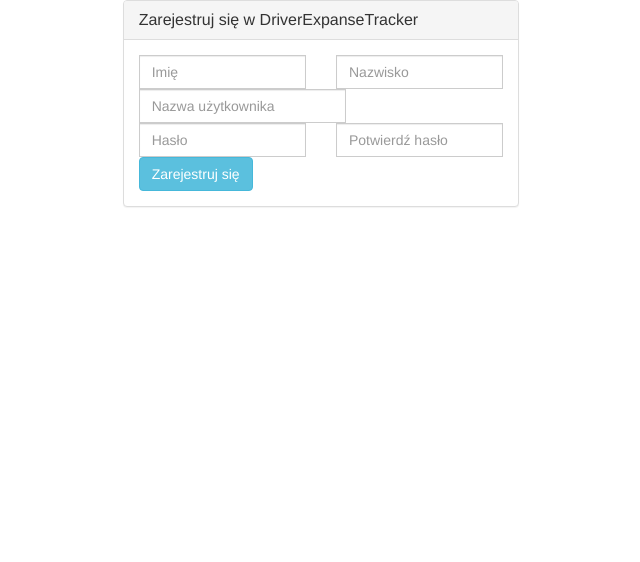
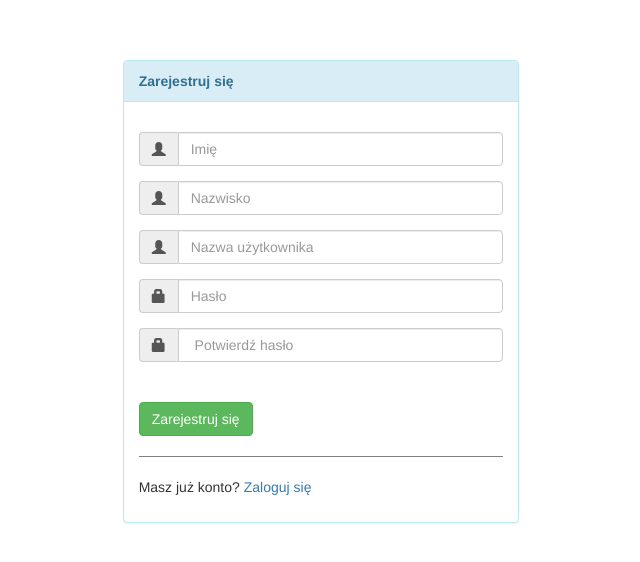
Before and after one commit to MAq2402/DriverExpansesTracker.FrontEnd, an Angular app in the folder DriverExpansesTracker/: page /register in a window 1280 px wide. Shown: the top 562 px of the page, without its empty margins (319-959 px from the left). Built offline with nearby package versions, Linux system fonts and the light colour scheme.

Commit message:
create journey added

```diff
--- a/DriverExpansesTracker/src/app/app.module.ts
+++ b/DriverExpansesTracker/src/app/app.module.ts
@@ -11,6 +11,7 @@ import { HttpClientModule } from '@angular/common/http';
 import {HttpModule} from '@angular/http';
 import { HomeComponent } from './home/home.component';
 import { AuthGuard } from './guards/auth.guard';
+import { CreateJourneyComponent } from './create-journey/create-journey.component';
 
 @NgModule({
   declarations: [
@@ -18,7 +19,8 @@ import { AuthGuard } from './guards/auth.guard';
     LoginComponent,
     NavComponent,
     RegisterComponent,
-    HomeComponent
+    HomeComponent,
+    CreateJourneyComponent
   ],
   imports: [
     BrowserModule,
--- /dev/null
+++ b/DriverExpansesTracker/src/app/create-journey/create-journey.component.css
@@ -0,0 +1,7 @@
+/*removing arrows*/
+input::-webkit-outer-spin-button,
+input::-webkit-inner-spin-button {
+    /* display: none; <- Crashes Chrome on hover */
+    -webkit-appearance: none;
+    margin: 0; /* <-- Apparently some margin are still there even though it's hidden */
+}
--- /dev/null
+++ b/DriverExpansesTracker/src/app/create-journey/create-journey.component.html
@@ -0,0 +1,69 @@
+<form>
+  <div class="form-group">
+    <div class="panel panel-primary">
+      <div class="panel-heading">Stwórz podróż</div>
+      <div class="panel-body">
+
+        <label for="car">Wybierz samochód</label>
+        <select id="car" class="form-control">...</select>
+
+        <div id="journey">
+          <div class="row">
+
+            <div class="col-sm-6">
+              <label for="start">Początek</label>
+              <div class="input-group">
+                <input type="text" class="form-control" id="start" aria-describedby="basic-addon3">
+              </div>
+            </div>
+
+            <div class="col-sm-6">
+              <label for="destination">Cel</label>
+              <div class="input-group">
+                <input type="text" class="form-control" id="destination" aria-describedby="basic-addon3">
+              </div>
+            </div>
+
+          </div>
+
+          <div class="row">
+            <div class="col-sm-6">
+              <label for="length">Długość trasy w kilometrach</label>
+              <div class="input-group">
+                <input type="number" class="form-control" id="length" aria-describedby="basic-addon3">
+              </div>
+            </div>
+            <div class="col-sm-6">
+              <label for="price">Cena za litr</label>
+              <div class="input-group">
+                <input type="number" class="form-control" id="price" aria-describedby="basic-addon3">
+              </div>
+            </div>
+          </div>
+
+          <div id="passengerRoutes">
+            <label for="passenger1">Pasażer</label>
+            <div class="input-group">
+              <input type="text" class="form-control" id="passenger1" aria-describedby="basic-addon3">
+            </div>
+            <label for="passangerStart1">Początek</label>
+            <div class="input-group">
+              <input type="text" class="form-control" id="passangerStart1" aria-describedby="basic-addon3">
+            </div>
+            <label for="passengerRouteLength1">Przejechana odległość</label>
+            <div class="input-group">
+              <input type="text" class="form-control" id="passengerRouteLength1" aria-describedby="basic-addon3">
+            </div>
+
+          </div>
+        </div>
+
+      </div>
+      <div class="panel-footer">
+          <div class="form-group">
+                <button type="submit" class="btn btn-primary">Stwórz</button>
+            </div>
+      </div>
+    </div>
+  </div>
+</form>
--- /dev/null
+++ b/DriverExpansesTracker/src/app/create-journey/create-journey.component.ts
@@ -0,0 +1,15 @@
+import { Component, OnInit } from '@angular/core';
+
+@Component({
+  selector: 'app-create-journey',
+  templateUrl: './create-journey.component.html',
+  styleUrls: ['./create-journey.component.css']
+})
+export class CreateJourneyComponent implements OnInit {
+
+  constructor() { }
+
+  ngOnInit() {
+  }
+
+}
--- a/DriverExpansesTracker/src/app/home/home.component.html
+++ b/DriverExpansesTracker/src/app/home/home.component.html
@@ -1,2 +1,10 @@
 <app-nav></app-nav>
-<h1>Welcome</h1>
+<div class="container-fluid">
+  <div class="row">
+    <div class="col-sm-5">
+        <app-create-journey></app-create-journey>
+    </div>
+
+  </div>
+
+</div>
--- a/DriverExpansesTracker/src/app/login/login.component.html
+++ b/DriverExpansesTracker/src/app/login/login.component.html
@@ -24,11 +24,15 @@
                 <span class="input-group-addon" id="basic-addon1">
                   <span class="glyphicon glyphicon-lock" aria-hidden="true"></span>
                 </span>
-                <input name="password" [(ngModel)]='credentials.password' type="text" class="form-control" placeholder="Username" aria-describedby="basic-addon1">
+                <input name="password" [(ngModel)]='credentials.password' type="password" class="form-control" placeholder="Username" aria-describedby="basic-addon1">
               </div>
 
               <div id="login-btn">
                 <button type="submit" class="btn btn-success">Zaloguj</button>
+              </div>
+
+              <div>
+                <label>{{message}}</label>
               </div>
           </form>
               <hr />
--- a/DriverExpansesTracker/src/app/login/login.component.ts
+++ b/DriverExpansesTracker/src/app/login/login.component.ts
@@ -16,7 +16,10 @@ export class LoginComponent implements OnInit {
     userName: '',
     password: ''
   };
+
+  message: string;
   ngOnInit() {
+    this.userService.currentMessage.subscribe(res => this.message = res);
   }
   loginUser() {
     this.authService.login(this.credentials).subscribe(
--- a/DriverExpansesTracker/src/app/register/register.component.css
+++ b/DriverExpansesTracker/src/app/register/register.component.css
@@ -0,0 +1,30 @@
+
+.panel-heading{
+  text-align: left;
+  font-weight: bold;
+}
+#firstName-input{
+  margin-top:15px;
+}
+#lastName-input{
+  margin-top: 15px;
+}
+#userName-input{
+  margin-top:15px;
+}
+#password-input{
+  margin-top: 15px;
+}
+#confirmPassword-input{
+  margin-top:15px;
+}
+#login-btn{
+  margin-top: 40px;
+  text-align: left;
+}
+hr{
+  border-top-color: gray;
+}
+.panel{
+  margin-top:60px;
+}
--- a/DriverExpansesTracker/src/app/register/register.component.html
+++ b/DriverExpansesTracker/src/app/register/register.component.html
@@ -1,51 +1,61 @@
 <div class="container-fluid">
   <div class="row">
-    <div class="col-sm-4"></div>
     <div class="col-sm-4">
-      <div class="panel panel-default">
+
+    </div>
+
+    <div class="col-sm-4">
+      <div class="panel panel-info">
+
         <div class="panel-heading">
-          <h3 class="panel-title">Zarejestruj się w DriverExpanseTracker</h3>
+          <span>Zarejestruj się</span>
         </div>
+
         <div class="panel-body">
-          <form>
-            <div class="row">
-              <div class="col-sm-6">
-                <div class="input-group ">
-                  <input type="text" class="form-control col-sm-3 " placeholder="Imię" aria-describedby="basic-addon1">
-                </div>
-              </div>
-              <div class="col-sm-6">
-                <div class="input-group">
-                  <input type="text" class="form-control " placeholder="Nazwisko" aria-describedby="basic-addon1">
-                </div>
-              </div>
+          <form (ngSubmit)='registerUser()'>
+            <div id="firstName-input" class="input-group">
+              <span class="input-group-addon" id="basic-addon1">
+                <span class="glyphicon glyphicon-user" aria-hidden="true"></span>
+              </span>
+              <input name="firstName" [(ngModel)]='registerModel.firstName' type="text" class="form-control" placeholder="Imię" aria-describedby="basic-addon1">
+            </div>
+            <div id="lastName-input" class="input-group">
+              <span class="input-group-addon" id="basic-addon1">
+                <span class="glyphicon glyphicon-user" aria-hidden="true"></span>
+              </span>
+              <input name="lastName" [(ngModel)]='registerModel.lastName' type="text" class="form-control" placeholder="Nazwisko" aria-describedby="basic-addon1">
+            </div>
+            <div id="userName-input" class="input-group">
+              <span class="input-group-addon" id="basic-addon1">
+                <span class="glyphicon glyphicon-user" aria-hidden="true"></span>
+              </span>
+              <input name="userName" [(ngModel)]='registerModel.userName' type="text" class="form-control" placeholder="Nazwa użytkownika"
+                aria-describedby="basic-addon1">
             </div>
 
-            <div class="row">
-              <div class="col-sm-12">
-                <div class="input-group">
-                  <input type="text" class="form-control" placeholder="Nazwa użytkownika" aria-describedby="basic-addon1">
-                </div>
-              </div>
+            <div id="password-input" class="input-group">
+              <span class="input-group-addon" id="basic-addon1">
+                <span class="glyphicon glyphicon-lock" aria-hidden="true"></span>
+              </span>
+              <input name="password" [(ngModel)]='registerModel.password' type="password" class="form-control" placeholder="Hasło" aria-describedby="basic-addon1">
+            </div>
+            <div id="confirmPassword-input" class="input-group">
+              <span class="input-group-addon" id="basic-addon1">
+                <span class="glyphicon glyphicon-lock" aria-hidden="true"></span>
+              </span>
+              <input name="confirmPassword" [(ngModel)]='registerModel.confirmPassword' type="password" class="form-control" placeholder=" Potwierdź hasło"
+                aria-describedby="basic-addon1">
             </div>
 
-            <div class="row">
-              <div class="col-sm-6">
-                <div class="input-group">
-
-                  <input type="text" class="form-control" placeholder="Hasło" aria-describedby="basic-addon1">
-                </div>
-              </div>
-              <div class="col-sm-6">
-                <div class="input-group">
-                  <input type="text" class="form-control" placeholder="Potwierdź hasło" aria-describedby="basic-addon1">
-                </div>
-              </div>
-            </div>
-            <div>
-              <button class="btn btn-info">Zarejestruj się</button>
+            <div id="login-btn">
+              <button type="submit" class="btn btn-success">Zarejestruj się</button>
             </div>
           </form>
+          <hr />
+
+          <p>Masz już konto?
+            <a [routerLink]="['/login']">Zaloguj się</a>
+          </p>
 
         </div>
       </div>
--- a/DriverExpansesTracker/src/app/register/register.component.ts
+++ b/DriverExpansesTracker/src/app/register/register.component.ts
@@ -1,6 +1,10 @@
 import { Component, OnInit } from '@angular/core';
 import { UserService } from '../services/user.service';
 import { IRegister } from '../models/User/register';
+import { Router } from '@angular/router';
+import { map } from 'rxjs/internal/operators/map';
+import { catchError, retry } from 'rxjs/operators';
+import { HttpErrorResponse } from '@angular/common/http';
 
 @Component({
   templateUrl: './register.component.html',
@@ -8,7 +12,8 @@ import { IRegister } from '../models/User/register';
 })
 export class RegisterComponent implements OnInit {
 
-  constructor(private userService: UserService) { }
+  constructor(private userService: UserService, private router: Router) { }
+  message: string;
 
   registerModel: IRegister = {
     firstName: '',
@@ -19,6 +24,22 @@ export class RegisterComponent implements OnInit {
   };
 
   ngOnInit() {
+    this.userService.currentMessage.subscribe(res => this.message = res);
+  }
+  registerUser() {
+      this.userService.register(this.registerModel).subscribe(res => {
+        this.sendMessageToLoginComponent(res.status);
+      }
+    );
+      this.router.navigate(['/login']);
   }
 
+  sendMessageToLoginComponent(status) {
+
+    if (status === 201) {
+      this.userService.changeMessage('Twoje konto zostało utworzone pomyślnie');
+    } else {
+      this.userService.changeMessage('Nie udało się utworzyć konta spróbuj jeszcze raz');
+    }
+  }
 }
--- a/DriverExpansesTracker/src/app/services/user.service.ts
+++ b/DriverExpansesTracker/src/app/services/user.service.ts
@@ -1,11 +1,12 @@
 import { Injectable, OnInit } from '@angular/core';
-import {HttpClient} from '@angular/common/http';
-import {Observable} from 'rxjs';
+import {HttpClient, HttpErrorResponse} from '@angular/common/http';
+import {Observable, BehaviorSubject, of} from 'rxjs';
 import {ILogin} from '../models/User/login';
 import {IRegister} from '../models/User/register';
 import { map } from 'rxjs/operators';
 import { IUser } from '../models/User/user';
 import { IToken } from '../models/Auth/token';
+import { catchError, retry } from 'rxjs/operators';
 
 
 @Injectable({
@@ -14,6 +15,9 @@ import { IToken } from '../models/Auth/token';
 export class UserService {
 
   baseUrl = 'http://localhost:52968/api/users';
+  private messageBehaviorSubject = new BehaviorSubject('');
+  currentMessage = this.messageBehaviorSubject.asObservable();
+
 
   constructor(private http: HttpClient) {
 
@@ -24,8 +28,21 @@ export class UserService {
   }
 
   register(register: IRegister) {
-    return this.http.post(this.baseUrl, register).subscribe((response) => {
+    return this.http.post(this.baseUrl, register, {observe: 'response'});
+  }
 
-    });
+  changeMessage(message: string) {
+    this.messageBehaviorSubject.next(message);
   }
+
+
+  private handleError<T> (operation = 'operation', result?: T) {
+    return (error: any): Observable<T> => {
+      this.changeMessage('Nie udało się utworzyć konta spróbuj jeszcze raz');
+
+      // Let the app keep running by returning an empty result.
+      return of(result as T);
+    };
+  }
+
 }
```
